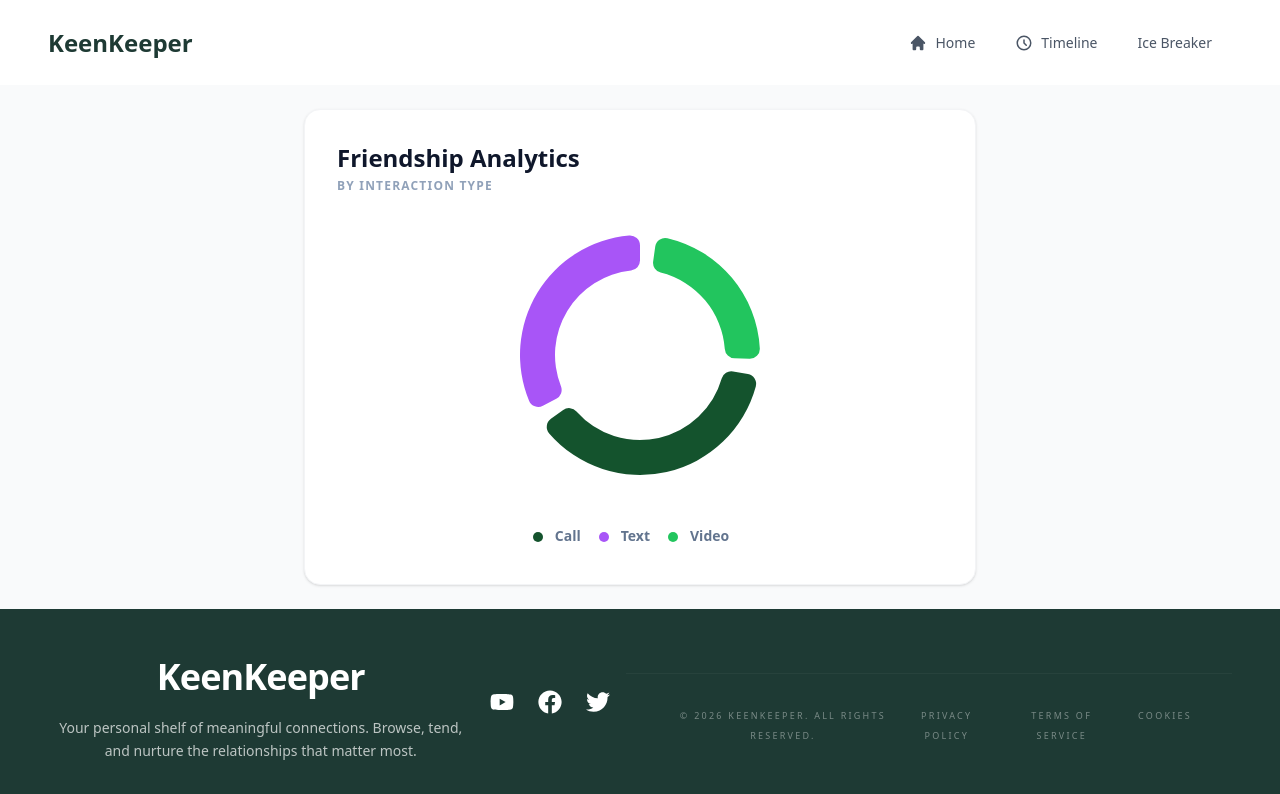
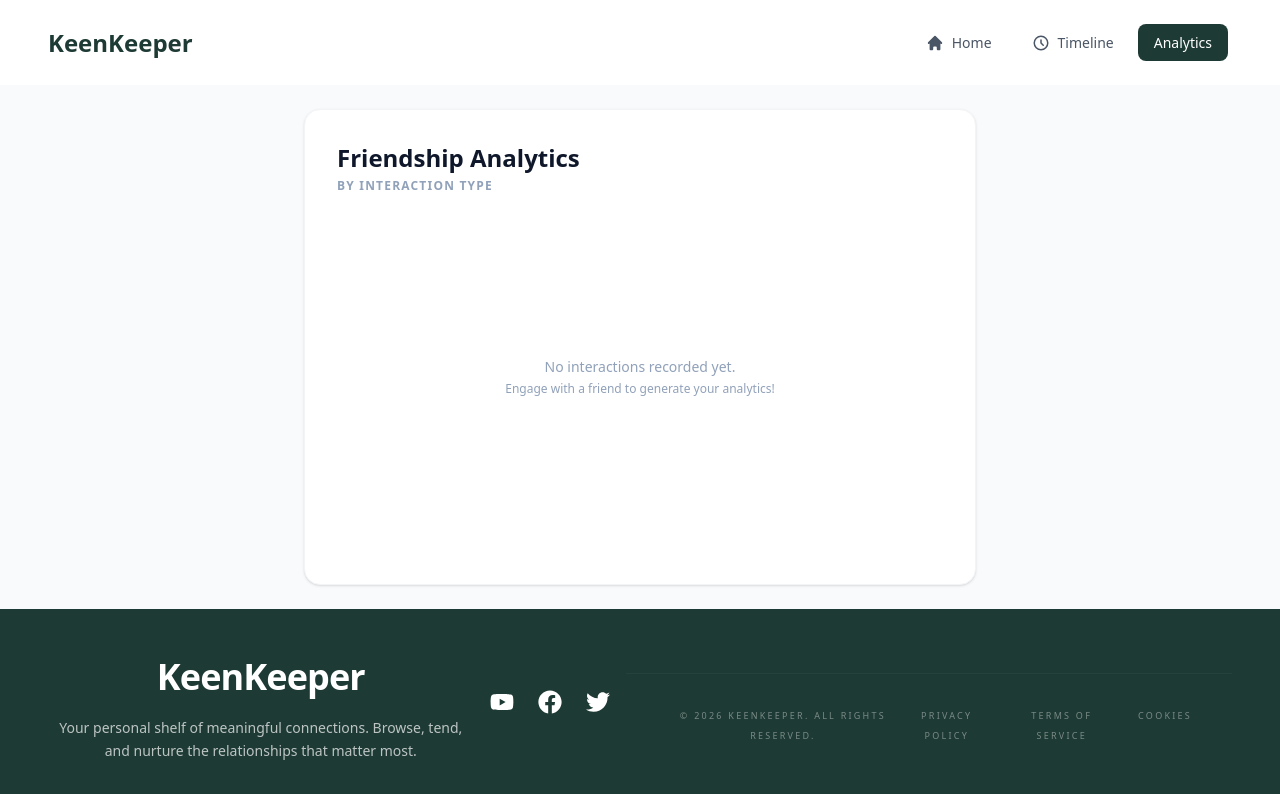
Before and after one commit to Pro-Tik/PH-B13-A07, a Next.js app: page /analytics in a window 1280 px wide. Shown: the top 794 px of the page. Built offline with nearby package versions, Linux system fonts and the light colour scheme.

Commit message:
Fixed hero header and aalytics page

```diff
--- a/src/app/analytics/page.jsx
+++ b/src/app/analytics/page.jsx
@@ -1,6 +1,6 @@
 "use client";
 
-import React from 'react';
+import React, { useMemo } from 'react';
 import {
     PieChart,
     Pie,
@@ -9,12 +9,7 @@ import {
     Legend,
     Tooltip
 } from 'recharts';
-
-const interactionData = [
-    { name: 'Text', value: 35, color: '#a855f7' },
-    { name: 'Call', value: 40, color: '#14532d' }, // Darker forest green
-    { name: 'Video', value: 25, color: '#22c55e' }, // Vibrant green
-];
+import { useTimeline } from "@/context/TimelineContext";
 
 // Custom Tooltip for the hover effect
 const CustomTooltip = ({ active, payload }) => {
@@ -29,6 +24,34 @@ const CustomTooltip = ({ active, payload }) => {
 };
 
 const FriendshipAnalytics = () => {
+    const { events } = useTimeline();
+
+    // Dynamically calculate interaction data from context events
+    const interactionData = useMemo(() => {
+        const counts = events.reduce((acc, event) => {
+            const typeStr = event.type ? event.type.charAt(0).toUpperCase() + event.type.slice(1) : "Unknown";
+            acc[typeStr] = (acc[typeStr] || 0) + 1;
+            return acc;
+        }, {});
+
+        // Define a color palette for the different event types
+        const colors = {
+            Text: '#a855f7',
+            Call: '#14532d',
+            Video: '#22c55e',
+            Snooze: '#3b82f6',
+            Archive: '#8b5cf6',
+            Delete: '#ef4444',
+            Meetup: '#f97316'
+        };
+
+        return Object.keys(counts).map(key => ({
+            name: key,
+            value: counts[key],
+            color: colors[key] || '#94a3b8' // Fallback slate color
+        }));
+    }, [events]);
+
     return (
         <div className="flex flex-col items-center justify-center w-full p-6 bg-gray-50 min-h-[400px] font-sans">
             <div className="w-full max-w-2xl bg-white p-8 rounded-2xl border border-gray-100 shadow-sm">
@@ -41,6 +64,7 @@ const FriendshipAnalytics = () => {
                 </div>
 
                 <div className="w-full h-[350px] flex items-center justify-center">
+                    {interactionData.length > 0 ? (
                         <ResponsiveContainer width="100%" height="100%">
                             <PieChart>
                                 {/* Tooltip handles the "hover to show number" logic */}
@@ -82,6 +106,12 @@ const FriendshipAnalytics = () => {
                                 />
                             </PieChart>
                         </ResponsiveContainer>
+                    ) : (
+                        <div className="text-center flex flex-col items-center justify-center h-full">
+                            <p className="text-slate-400 text-sm font-medium">No interactions recorded yet.</p>
+                            <p className="text-slate-400 text-xs mt-1">Engage with a friend to generate your analytics!</p>
+                        </div>
+                    )}
                 </div>
             </div>
         </div>
--- a/src/app/friendsinfo/[id]/page.jsx
+++ b/src/app/friendsinfo/[id]/page.jsx
@@ -2,8 +2,7 @@
 
 import Image from "next/image";
 import { useParams } from "next/navigation";
-import friendsData from "@/../public/friends.json";
-import { useEffect } from "react";
+import { useEffect, useState } from "react";
 import {
   FiPhone,
   FiMessageSquare,
@@ -17,8 +16,31 @@ import ActionButton from "@/components/ActionButton";
 // Removed unused 'params' prop
 export default function Friendinfoshow() {
   const { id } = useParams();
+  const [friendsData, setFriendsData] = useState([]);
+  const [loading, setLoading] = useState(true);
+
+  useEffect(() => {
+    fetch("/friends.json")
+      .then((res) => res.json())
+      .then((data) => {
+        setFriendsData(data);
+        setLoading(false);
+      })
+      .catch((err) => {
+        console.error("Failed to fetch friends:", err);
+        setLoading(false);
+      });
+  }, []);
 
   const friend = friendsData.find((friend) => friend.id === Number(id));
+
+  if (loading) {
+    return (
+      <div className="min-h-[60vh] flex items-center justify-center p-6">
+        <span className="loading loading-spinner text-error loading-lg"></span>
+      </div>
+    );
+  }
 
   if (!friend) {
     return (
@@ -44,7 +66,13 @@ export default function Friendinfoshow() {
           />
 
           <h3 className="font-semibold text-lg text-gray-800 mt-4">{friend.name}</h3>
-
+          {(friend.tags || []).map((tag, i) => (
+            <div key={i} className="mb-4">
+              <span className="bg-[#dcfce7] text-[#15803d] font-bold py-2 px-6  rounded-full text-xs tracking-widest uppercase">
+                {tag}
+              </span>
+            </div>
+          ))}
           <span className="mt-2 text-xs px-2.5 py-1 rounded-full bg-red-100 text-red-600 font-semibold">
             {friend.status}
           </span>
--- a/src/app/layout.js
+++ b/src/app/layout.js
@@ -26,8 +26,9 @@ export default function RootLayout({ children }) {
     <html
       lang="en"
       className={`${geistSans.variable} ${geistMono.variable} h-full antialiased`}
+      data-theme="light"
     >
-      <body className="min-h-screen flex flex-col" data-theme="light">
+      <body className="min-h-screen flex flex-col">
         <Navbar />
         <TimelineProvider>
           <main className="flex-1">{children}</main>
--- a/src/app/page.js
+++ b/src/app/page.js
@@ -1,9 +1,33 @@
+"use client";
 import HeroHeaders from "@/components/Hero/HeroHeaders";
-import Image from "next/image";
-import friendsData from "@/../public/friends.json";
 import FriendsBody from "@/components/Friends/FriendsBody";
+import { useEffect, useState } from "react";
 
-export default async function Home() {
+export default function Home() {
+  const [friendsData, setFriendsData] = useState([]);
+  const [loading, setLoading] = useState(true);
+
+  useEffect(() => {
+    fetch("/friends.json")
+      .then((res) => res.json())
+      .then((data) => {
+        setFriendsData(data);
+        setLoading(false);
+      })
+      .catch((err) => {
+        console.error("Failed to fetch friends:", err);
+        setLoading(false);
+      });
+  }, []);
+
+  if (loading) {
+    return (
+      <div className="min-h-[60vh] flex items-center justify-center p-6">
+        <span className="loading loading-spinner text-error loading-lg"></span>
+      </div>
+    );
+  }
+
   return (
     <>
       <HeroHeaders friendsData={friendsData}></HeroHeaders>
--- a/src/app/timeline/page.jsx
+++ b/src/app/timeline/page.jsx
@@ -1,10 +1,9 @@
 "use client";
-import React, { useState } from "react";
+import React, { useState, useEffect } from "react";
 import { FaHandshake, FaVideo, FaPhoneAlt } from "react-icons/fa";
 import { HiOutlineChatBubbleLeft } from "react-icons/hi2";
 import { FiClock, FiArchive, FiTrash2 } from "react-icons/fi";
 import { useTimeline } from "@/context/TimelineContext";
-import friendsData from "@/../public/friends.json";
 
 // 1. Icon Mapper Function
 const getIcon = (type) => {
@@ -31,6 +30,21 @@ const getIcon = (type) => {
 const Timeline = () => {
   const [filter, setFilter] = useState("All");
   const { events } = useTimeline();
+  const [friendsData, setFriendsData] = useState([]);
+  const [loading, setLoading] = useState(true);
+
+  useEffect(() => {
+    fetch("/friends.json")
+      .then((res) => res.json())
+      .then((data) => {
+        setFriendsData(data);
+        setLoading(false);
+      })
+      .catch((err) => {
+        console.error("Failed to fetch friends:", err);
+        setLoading(false);
+      });
+  }, []);
 
   // Map over context events to format them
   const contextData = events.map((e) => {
@@ -52,6 +66,14 @@ const Timeline = () => {
   // 2. Filter Logic
   const filteredData =
     filter === "All" ? contextData : contextData.filter((item) => item.type === filter);
+
+  if (loading) {
+    return (
+      <div className="min-h-[60vh] flex items-center justify-center p-6">
+        <span className="loading loading-spinner text-error loading-lg"></span>
+      </div>
+    );
+  }
 
   return (
     <div className="max-w-4xl p-8 font-sans">
--- a/src/components/Hero/HeroHeaders.jsx
+++ b/src/components/Hero/HeroHeaders.jsx
@@ -75,10 +75,19 @@ export default function HeroHeaders({ friendsData = [] }) {
                 Overdue
               </div>
             </div>
+            <div className="bg-white rounded-lg border shadow-sm p-4">
+              <div className="stat-value text-red-500 text-xl">
+                12
+              </div>
+              <div className="stat-title text-[10px] uppercase font-bold tracking-wider">
+                Total Interactions This Month
+              </div>
+            </div>
+
           </div>
 
           {/* Desktop / Tablet: grid layout */}
-          <div className="hidden md:grid grid-cols-4 gap-6 p-6 bg-transparent border border-slate-100 shadow-sm rounded-lg">
+          <div className="hidden md:grid grid-cols-5 gap-6 p-6 bg-transparent text-center border border-slate-100 shadow-sm rounded-lg">
             <div className="flex flex-col items-center justify-center">
               <div className="stat-value text-slate-700 text-3xl">
                 {friendsCount}
@@ -114,6 +123,14 @@ export default function HeroHeaders({ friendsData = [] }) {
                 Overdue
               </div>
             </div>
+            <div className="bg-white rounded-lg  shadow-sm p-4">
+              <div className="stat-value text-red-500 text-xl">
+                12
+              </div>
+              <div className="stat-title text-[10px] uppercase font-bold tracking-wider">
+                Total Interactions This Month
+              </div>
+            </div>
           </div>
         </div>
       </div>
--- a/src/components/Navbar.jsx
+++ b/src/components/Navbar.jsx
@@ -45,10 +45,10 @@ export default function Navbar() {
           </li>
           <li className="hidden sm:block">
             <Link
-              href="/ice-breaker"
-              className={`${linkStyles} ${isActive("/ice-breaker") ? activeStyles : inactiveStyles}`}
+              href="/analytics"
+              className={`${linkStyles} ${isActive("/analytics") ? activeStyles : inactiveStyles}`}
             >
-              Ice Breaker
+              Analytics
             </Link>
           </li>
         </ul>
```
Lines whose indentation alone changed are shown as unchanged.
